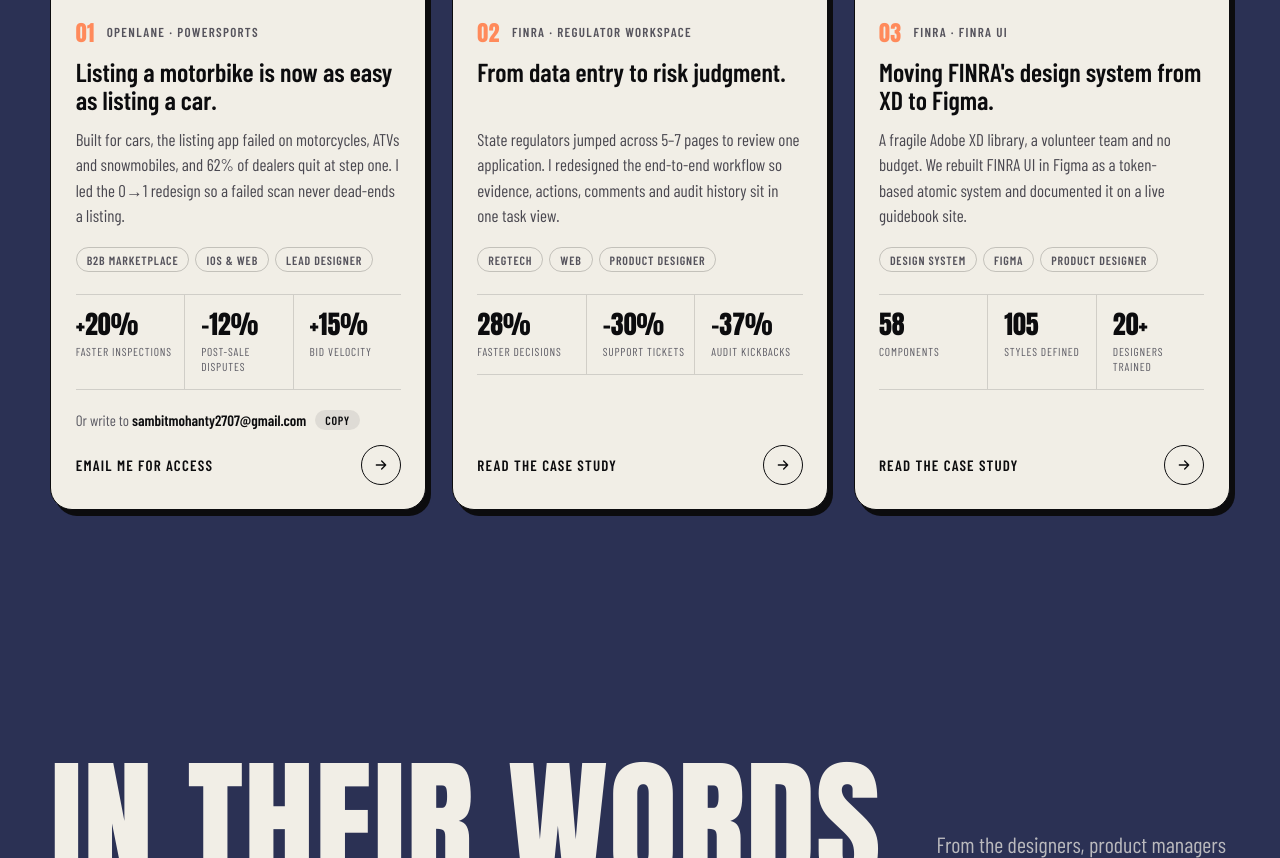
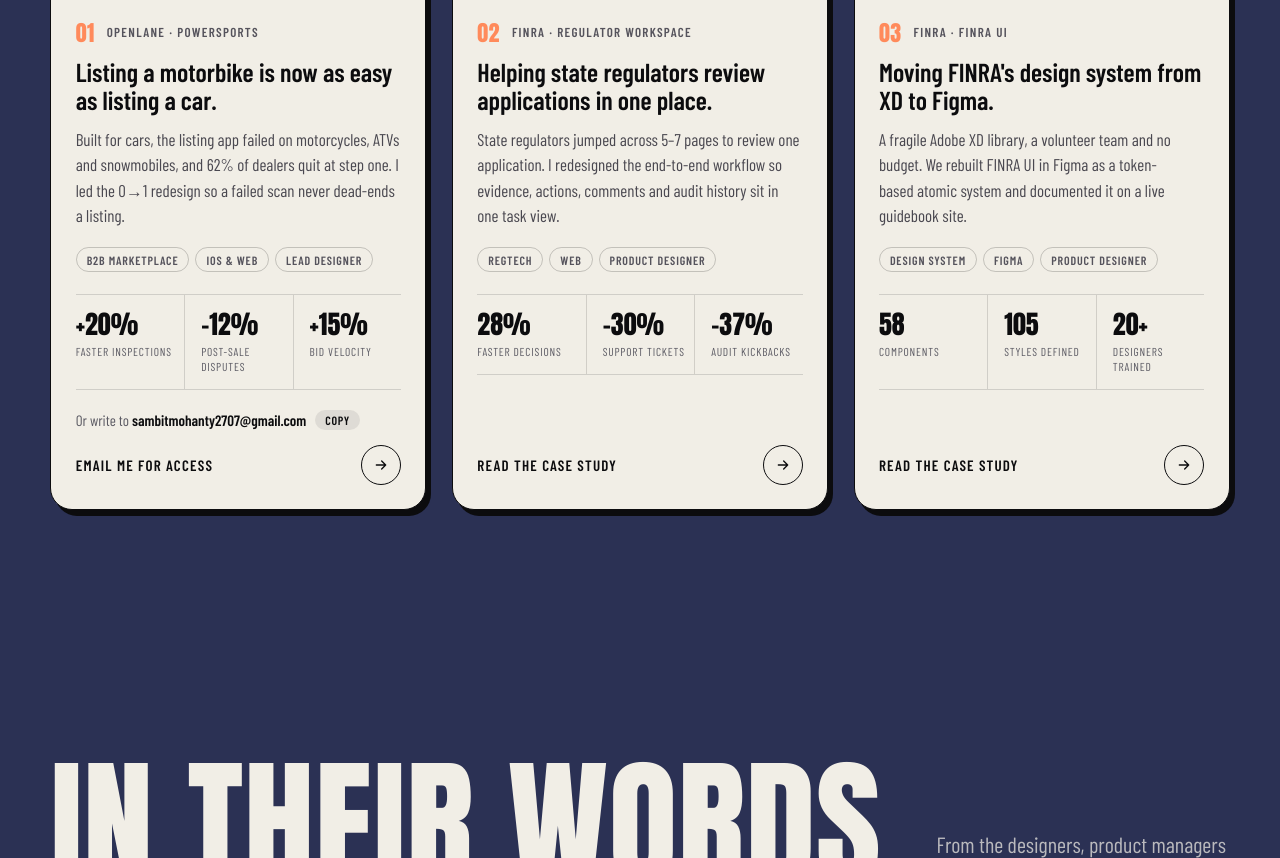
Before and after one commit to Sam2707/Sam2707.github.io, a plain HTML site: page index.html in a window 1280 px wide. Shown: the part 5702-6560 px from the top of the page. Drawn offline with nearby package versions, Linux system fonts and the light colour scheme; a web font is replaced by a local one.

Commit message:
FINRA Workspace card: clearer title
Co-Authored-By: Claude Opus 5.5 <noreply@anthropic.com>

```diff
--- a/index.html
+++ b/index.html
@@ -807,7 +807,7 @@ window.goatcounter = { path: function (p) { try { if (p.split('?')[0] === '/' &&
         </div>
         <div class="card-body">
           <div class="card-kicker"><span class="idx">02</span><span>FINRA · Regulator Workspace</span></div>
-          <h3>From data entry to risk judgment.</h3>
+          <h3>Helping state regulators review applications in one place.</h3>
           <p class="card-desc">State regulators jumped across 5–7 pages to review one application. I redesigned the <span class="nowrap">end-to-end</span> workflow so evidence, actions, comments and audit history sit in one task view.</p>
           <ul class="card-tags" aria-label="Project details"><li>RegTech</li><li>Web</li><li>Product designer</li></ul>
           <div class="metrics"><div><b>28%</b><small>Faster decisions</small></div><div><b>−30%</b><small>Support tickets</small></div><div><b>−37%</b><small>Audit kickbacks</small></div></div>
```
